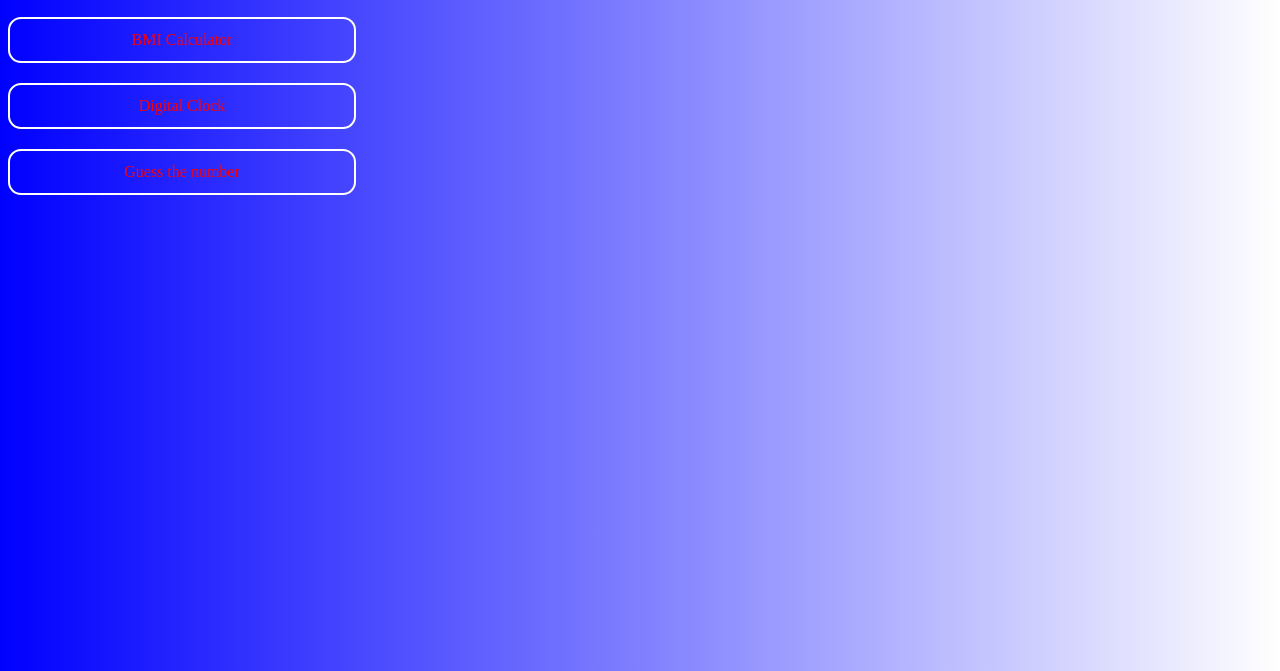
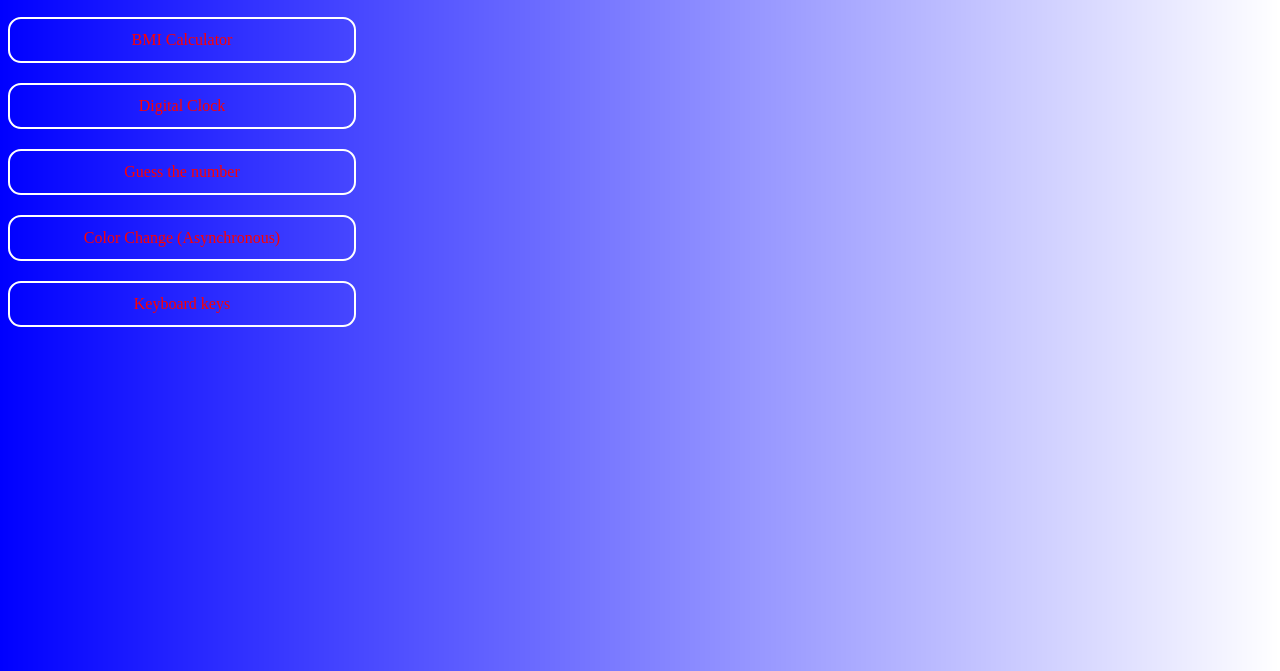
Before and after one commit to SaurabhKumarDev/javaScript, a plain HTML site: page Project/index.html in a window 1280 px wide. Shown: the part 129-800 px from the top of the page. Drawn offline with Linux system fonts and the light colour scheme.

Commit message:
Project's

```diff
--- a/Project/index.html
+++ b/Project/index.html
@@ -39,6 +39,8 @@
         <a href="BMI Calculator/index.html">BMI Calculator</a>
         <a href="Digital Clock/index.html">Digital Clock</a>
         <a href="Game/">Guess the number</a>
+        <a href="Color Change/index.html">Color Change (Asynchronous)</a>
+        <a href="Keyboard Keys/index.html">Keyboard keys</a>
     </div>
 </body>
 </html>
```
